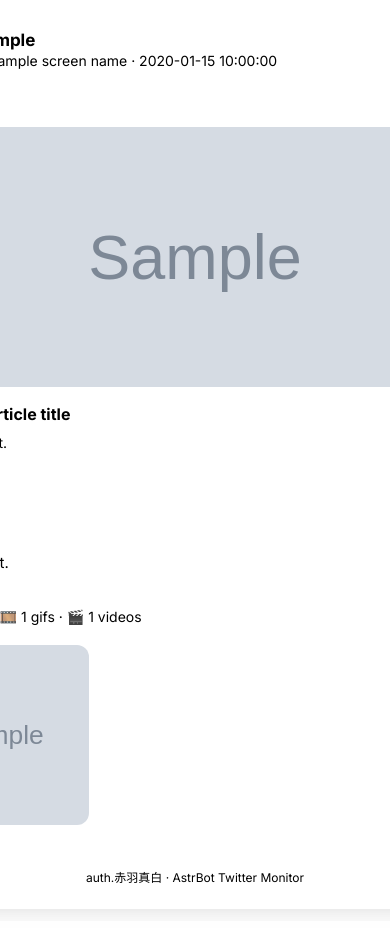
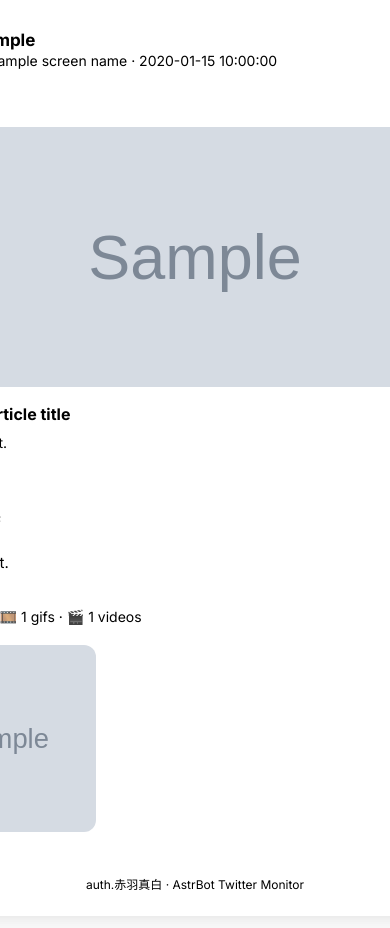
Before and after one commit to LilycleHeart/astrbot_plugin_denpa_push, a Python web app: template templates/tweet_card.html in a window 390 px wide; the page is wider, and only the part inside the window is pictured. Shown: the part 13-941 px from the top of that part. Run offline with Jinja, Linux system fonts and the light colour scheme; the template is opened without the code that fills it: most values are stand-ins (such as "Sample title", 1, 10 or a date in 2020); grey boxes marked "Sample" are stand-in pictures.

Commit message:
Restore: responsive image grid + icon coloring

```diff
--- a/templates/tweet_card.html
+++ b/templates/tweet_card.html
@@ -35,7 +35,9 @@ body{
   padding:4px 16px;border-radius:14px;font-size:13px;font-weight:600;letter-spacing:.02em
 }
 .chip-original{background:var(--md-surface-variant);color:var(--md-primary)}
+.chip-original .ico{color:var(--md-primary)}
 .chip-translated{background:var(--md-primary);color:var(--md-on-surface)}
+.chip-translated .ico{color:var(--md-on-surface)}
 .article-card{
   border-radius:12px;overflow:hidden;
   background:var(--md-surface-variant)
@@ -54,8 +56,9 @@ body{
 .orig-text{font-size:16px;line-height:1.6;color:var(--md-on-surface);white-space:pre-wrap;overflow-wrap:break-word;border-left:3px solid var(--md-primary);padding-left:12px;margin-top:6px}
 .trans-text{font-size:15px;line-height:1.6;color:var(--md-secondary);white-space:pre-wrap;overflow-wrap:break-word;border-left:3px solid rgba(var(--md-on-surface-rgb),0.12);padding-left:12px;margin-top:6px}
 .media-row{font-size:14px;color:rgba(var(--md-on-surface-rgb),0.65)}
-.media-grid{display:flex;gap:6px;flex-wrap:wrap;margin-top:6px}
-.media-grid img{width:180px;height:180px;object-fit:cover;border-radius:12px;border:1px solid rgba(var(--md-on-surface-rgb),0.12)}
+.media-row .ico{color:var(--md-primary)}
+.media-grid{display:grid;grid-template-columns:repeat(auto-fill,minmax(140px,1fr));gap:6px;margin-top:6px}
+.media-grid img{width:100%;aspect-ratio:1;object-fit:cover;border-radius:12px;border:1px solid rgba(var(--md-on-surface-rgb),0.12)}
 .divider{height:1px;background:rgba(var(--md-on-surface-rgb),0.12);margin:2px 0}
 .footer{text-align:center;font-size:12px;color:rgba(var(--md-on-surface-rgb),0.5);padding-top:10px}
 .image-translation{margin-top:8px;font-size:13px;color:var(--md-secondary);font-style:italic}
@@ -100,7 +103,7 @@ body{
 
     {% if article_title %}
   <div class="chip-row">
-    <span class="chip chip-original">📝 Original</span>
+    <span class="chip chip-original"><span class="ico">📝</span> Original</span>
   </div>
 
   <div class="article-card">
@@ -118,7 +121,7 @@ body{
   </div>
   {% else %}
   <div class="chip-row">
-    <span class="chip chip-original">📝 Original</span>
+    <span class="chip chip-original"><span class="ico">📝</span> Original</span>
   </div>
 
   <div class="orig-text">{{ original_text }}</div>
@@ -160,7 +163,7 @@ body{
   <div class="divider"></div>
 
   <div class="chip-row">
-    <span class="chip chip-translated">🌐 中文翻译</span>
+    <span class="chip chip-translated"><span class="ico">🌐</span> 中文翻译</span>
   </div>
 
   <div class="trans-text">{{ translated_text }}</div>
@@ -169,7 +172,7 @@ body{
   <div class="divider"></div>
 
   <div class="media-row">
-    🖼️ {{ image_count }} images{% if gif_count > 0 %} · 🎞️ {{ gif_count }} gifs{% endif %}{% if video_count > 0 %} · 🎬 {{ video_count }} videos{% endif %}
+    <span class="ico">🖼️</span> {{ image_count }} images{% if gif_count > 0 %} · <span class="ico">🎞️</span> {{ gif_count }} gifs{% endif %}{% if video_count > 0 %} · <span class="ico">🎬</span> {{ video_count }} videos{% endif %}
   </div>
 
   {% if thumbnail_urls %}
```
